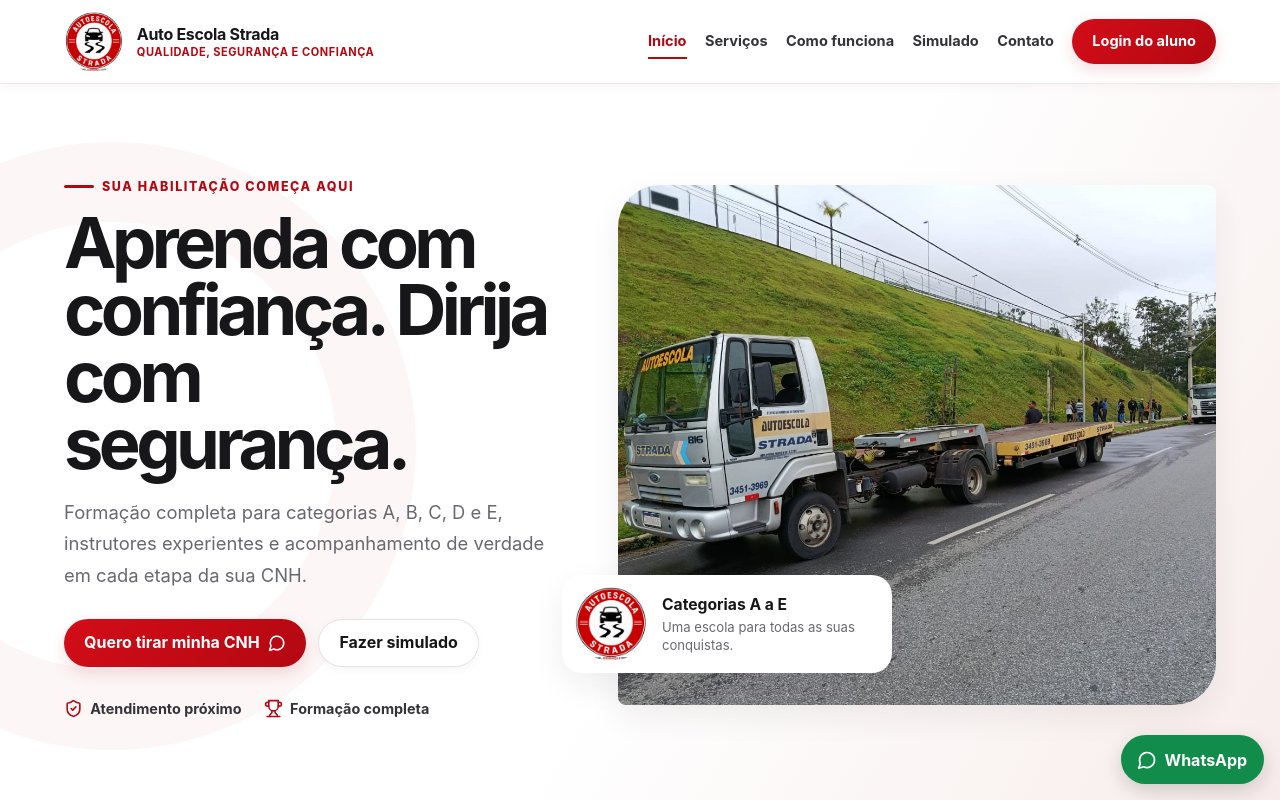
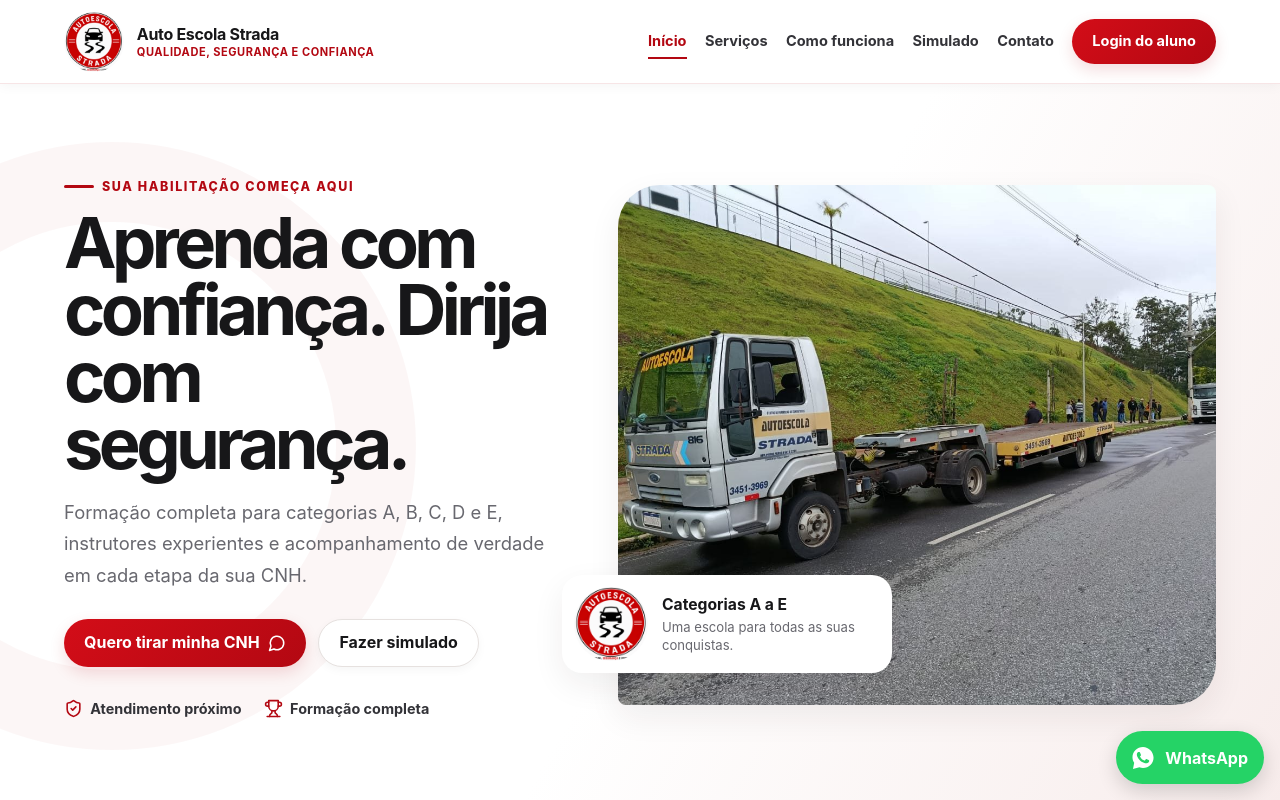
Before and after one commit to diegogurgelaguiar-jpg/auto-escola-strada, a React (Vite) app: page / in a window 1280 px wide. Shown: the top 800 px of the page. Built offline with nearby package versions, Linux system fonts and the light colour scheme; no server answers.

Commit message:
Ajusta icones do site

```diff
--- a/index.html
+++ b/index.html
@@ -3,6 +3,8 @@
   <head>
     <meta charset="UTF-8" />
     <meta name="viewport" content="width=device-width, initial-scale=1.0" />
+    <link rel="icon" type="image/jpeg" href="/images/logo-auto-escola-strada.jpg" />
+    <link rel="apple-touch-icon" href="/images/logo-auto-escola-strada.jpg" />
     <title>Auto Escola Strada | Categorias A, B, C, D e E em Venda Nova</title>
     <meta name="description" content="Auto Escola Strada em Venda Nova, Belo Horizonte. Habilitação nas categorias A, B, C, D e E, pista própria para motos e simulado online." />
     <meta property="og:title" content="Auto Escola Strada" />
--- a/src/components/Layout.jsx
+++ b/src/components/Layout.jsx
@@ -1,9 +1,26 @@
 import React, { useState } from "react";
 import { Link, NavLink, Outlet } from "react-router-dom";
-import { LogOut, MapPin, Menu, MessageCircle, Phone, X } from "lucide-react";
+import { LogOut, MapPin, Menu, Phone, X } from "lucide-react";
 import { useAuth } from "../state/AuthContext";
 import { siteConfig } from "../config/site";
 import Brand from "./Brand";
+
+function WhatsAppIcon() {
+  return (
+    <svg
+      className="whatsapp-icon"
+      viewBox="0 0 32 32"
+      aria-hidden="true"
+      focusable="false"
+    >
+      <path d="M16.02 3.5c-6.64 0-12.04 5.22-12.04 11.64 0 2.27.68 4.42 1.96 6.29L4.55 28.5l7.35-1.79a12.46 12.46 0 0 0 4.12.7c6.64 0 12.04-5.22 12.04-11.64S22.66 3.5 16.02 3.5Z" />
+      <path
+        className="whatsapp-icon-phone"
+        d="M12.53 9.62c-.26-.59-.53-.6-.78-.61h-.66c-.23 0-.6.09-.92.43-.32.35-1.21 1.19-1.21 2.9s1.24 3.36 1.42 3.59c.17.23 2.4 3.85 5.94 5.24 2.94 1.16 3.54.93 4.18.87.64-.06 2.07-.84 2.36-1.66.29-.81.29-1.51.2-1.66-.09-.14-.32-.23-.67-.4-.35-.17-2.07-1.02-2.39-1.13-.32-.12-.55-.17-.78.17-.23.35-.9 1.13-1.1 1.36-.2.23-.41.26-.75.09-.35-.17-1.47-.54-2.8-1.72-1.03-.92-1.73-2.05-1.93-2.4-.2-.35-.02-.54.15-.71.16-.16.35-.41.52-.61.17-.2.23-.35.35-.58.12-.23.06-.43-.03-.61-.09-.17-.77-1.89-1.08-2.56Z"
+      />
+    </svg>
+  );
+}
 
 export default function Layout() {
   const { session, isAdmin } = useAuth();
@@ -88,7 +105,7 @@ export default function Layout() {
         rel="noreferrer"
         aria-label="Falar com a Auto Escola Strada pelo WhatsApp"
       >
-        <MessageCircle size={20} />
+        <WhatsAppIcon />
         <span>WhatsApp</span>
       </a>
 
--- a/src/styles.css
+++ b/src/styles.css
@@ -376,7 +376,9 @@ tbody tr:hover { background: var(--surface-soft); }
 .legal p, .legal li { color: var(--muted); line-height: 1.75; }
 .legal ul { display: grid; gap: .45rem; padding-left: 1.3rem; }
 .legal a { color: var(--red); font-weight: 750; }
-.whatsapp-float { position: fixed; right: 1rem; bottom: 1rem; z-index: 45; display: flex; align-items: center; gap: .45rem; color: white; background: #128c4a; border-radius: 999px; padding: .9rem 1.05rem; font-weight: 750; box-shadow: 0 7px 20px rgba(0,0,0,.16); }
+.whatsapp-float { position: fixed; right: 1rem; bottom: 1rem; z-index: 45; display: flex; align-items: center; gap: .5rem; color: white; background: #25d366; border-radius: 999px; padding: .78rem 1rem .78rem .82rem; font-weight: 750; box-shadow: 0 7px 20px rgba(0,0,0,.16); }
+.whatsapp-icon { width: 28px; height: 28px; flex: 0 0 28px; fill: currentColor; }
+.whatsapp-icon-phone { fill: #25d366; }
 
 .footer { display: grid; grid-template-columns: 1.4fr 1fr .55fr; gap: clamp(2rem, 5vw, 5rem); padding: 4rem 5vw 3rem; color: #d3d3d5; background: var(--ink); }
 .footer .brand { color: white; }
```
